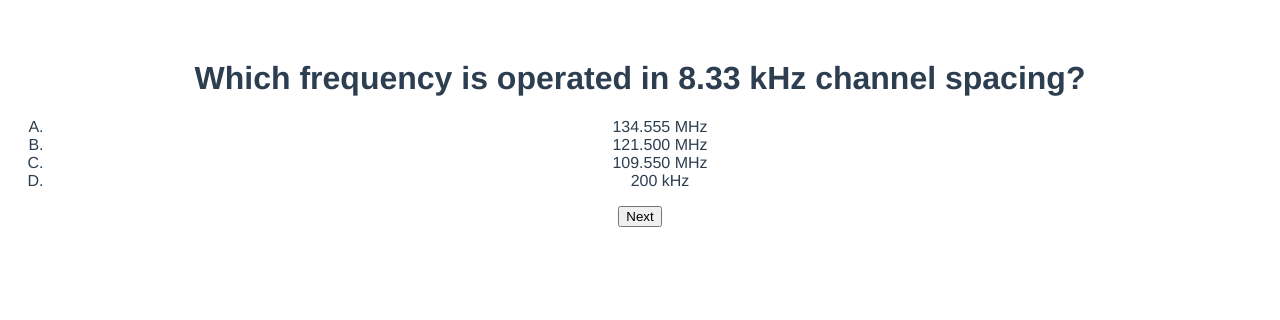
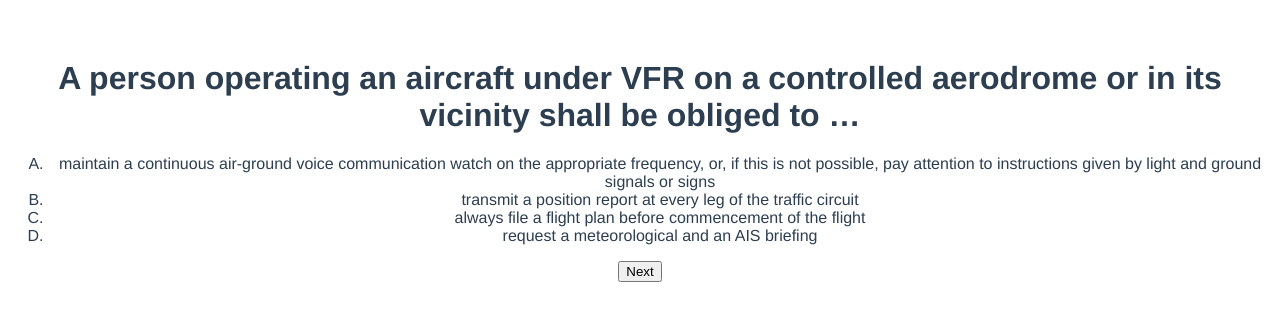
Before and after one commit to fatroom/bzf-trainer, a Vue app: page / in a window 1280 px wide. Shown: the top 320 px of the page. Built offline with nearby package versions, Linux system fonts and the light colour scheme.

Commit message:
Changed question list sorting mechanics

```diff
--- a/src/App.vue
+++ b/src/App.vue
@@ -1,5 +1,5 @@
 <template>
-  <Question :question=question @next-question="selectNextQuestion()"></Question>
+  <Question :question=currentQuestion @next-question="selectNextQuestion()"></Question>
 </template>
 
 <script>
@@ -21,18 +21,30 @@ export default {
   },
 
   setup() {
-    let questionIdx = Math.floor(Math.random() * questions.length);
-    let question = ref(questions[questionIdx])
+    shuffleArray(questions);
+    let questionsRef = ref(questions)
+
     return {
-      question
+      questions: questionsRef
     }
   },
-
+  data() {
+    return {
+      currentQuestionIdx: 0
+    }
+  },
+  computed: {
+    currentQuestion() {
+      return this.questions[this.currentQuestionIdx]
+    }
+  },
   methods: {
     selectNextQuestion() {
-      let questionIdx = Math.floor(Math.random() * questions.length);
-      this.question = questions[questionIdx]
-      shuffleArray(this.question.answers);
+      this.currentQuestionIdx++;
+      if (this.currentQuestionIdx === this.questions.length) {
+        this.currentQuestionIdx = 0;
+      }
+      shuffleArray(this.questions[this.currentQuestionIdx].answers);
     }
   }
 }
```
